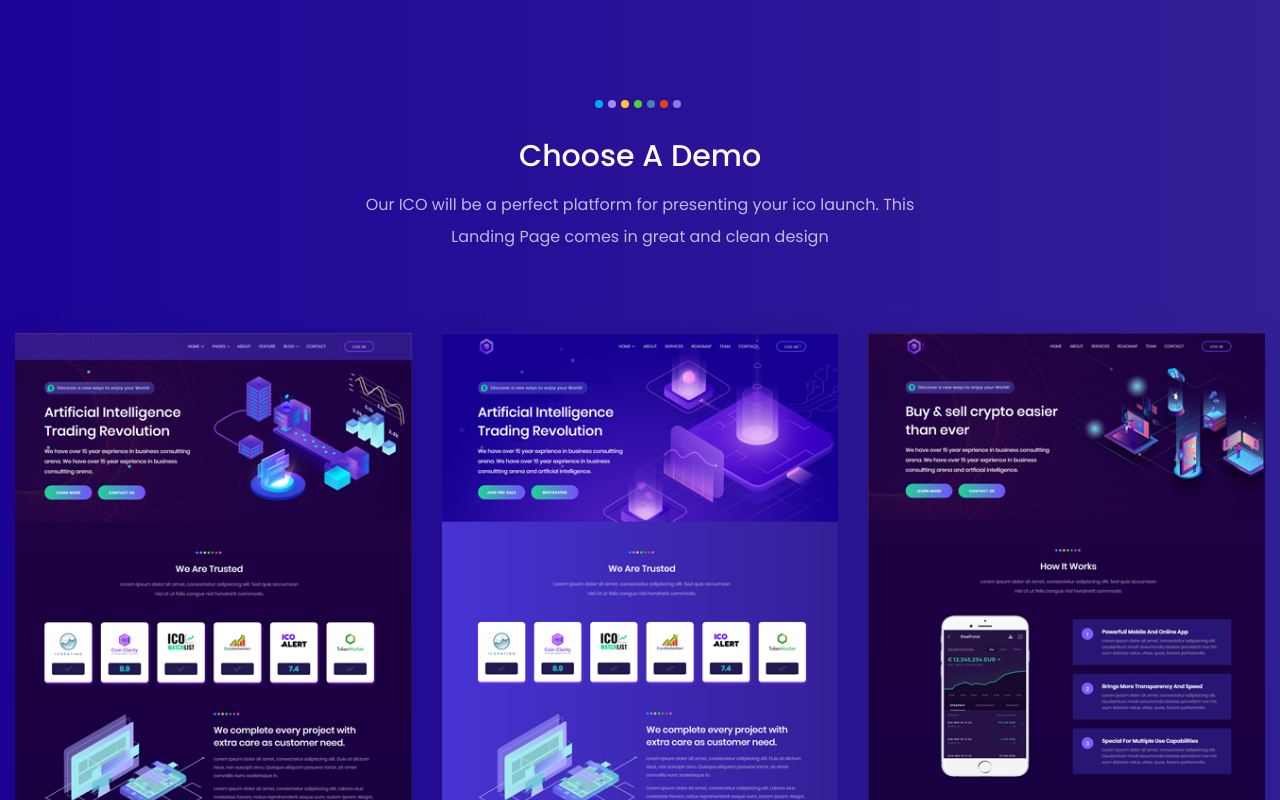
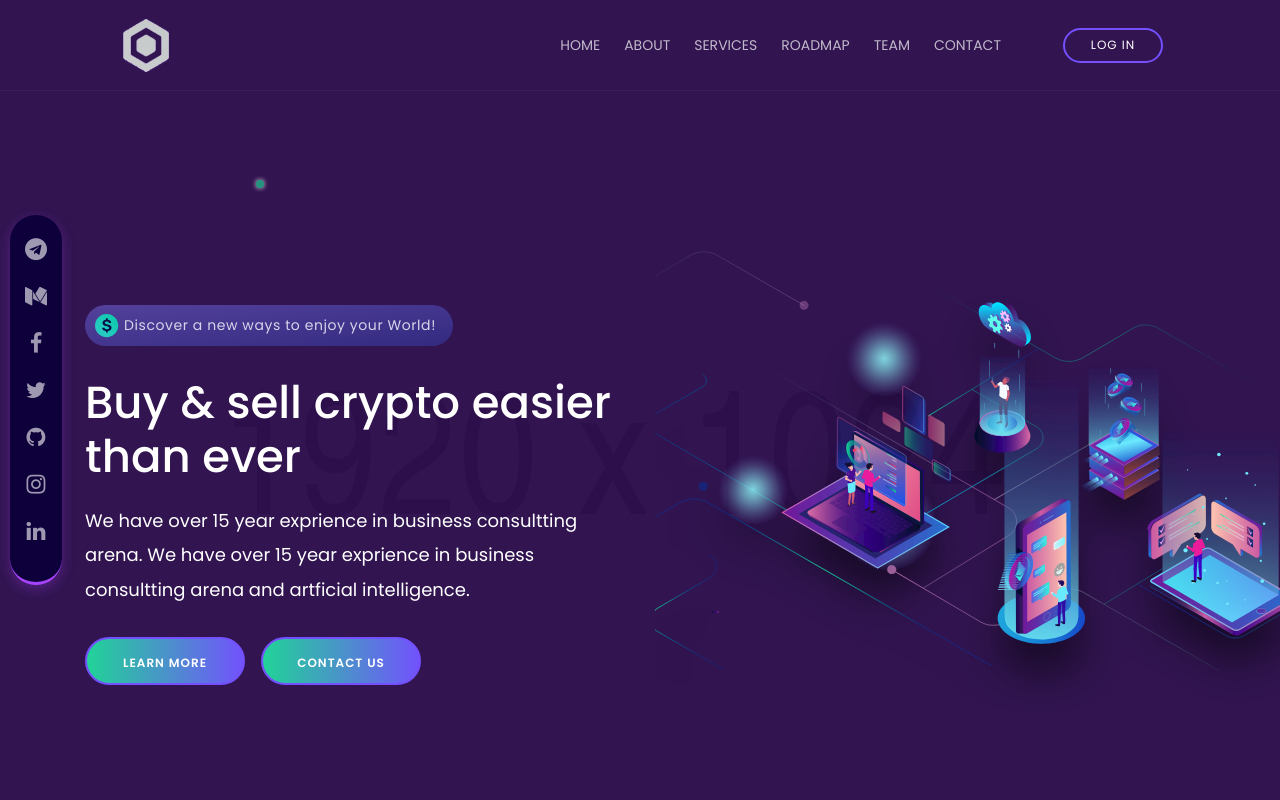
Before and after one commit to Scarlett-Truong/gohash-landing, a React (Create React App) app: page / in a window 1280 px wide. Shown: the top 800 px of the page. Built offline with nearby package versions, Linux system fonts and the light colour scheme; a web font is replaced by a local one.

Commit message:
porting the template

```diff
--- a/src/App.jsx
+++ b/src/App.jsx
@@ -1,50 +1,52 @@
-import React , {useEffect} from "react";
-import {Helmet} from "react-helmet";
+import React, { useEffect } from "react";
+import { Helmet } from "react-helmet";
 import { Switch, Route } from "react-router-dom";
-import Aos from 'aos'
+import Aos from "aos";
 
-import Home from './pages/Home'
-import HomeDemo1 from './template/HomeDemo1'
-import HomeDemo2 from './template/HomeDemo2'
-import HomeDemo3 from './template/HomeDemo3'
+import Home from "./pages/Home";
+import HomeDemo1 from "./template/HomeDemo1";
+import HomeDemo2 from "./template/HomeDemo2";
+import HomeDemo3 from "./template/HomeDemo3";
 
-import 'aos/dist/aos.css';
-import './assets/css/General.css';
-import './assets/css/bootstrap.min.css';
-import './assets/css/responsive.css';
+import "aos/dist/aos.css";
+import "./assets/css/General.css";
+import "./assets/css/bootstrap.min.css";
+import "./assets/css/responsive.css";
 
-import 'bootstrap/dist/js/bootstrap.bundle.min';
-
+import "bootstrap/dist/js/bootstrap.bundle.min";
 
 const App = () => {
-
   useEffect(() => {
-
     Aos.init({
-      duration: 1000
-      })
-  },[])
+      duration: 1000,
+    });
+  }, []);
 
   return (
-
     <div className="App">
       <Helmet>
         <meta charset="utf-8" />
-          <meta name="viewport" content="width=device-width, initial-scale=1, shrink-to-fit=no" />
-          <title>
-            NFT Marketplace
-          </title>
-          <link href="https://fonts.googleapis.com/css?family=Open+Sans:300,400,600,700" rel="stylesheet" />
-          <link rel="stylesheet" href="https://cdnjs.cloudflare.com/ajax/libs/font-awesome/4.7.0/css/font-awesome.min.css" integrity="sha256-eZrrJcwDc/3uDhsdt61sL2oOBY362qM3lon1gyExkL0=" crossorigin="anonymous" />
+        <meta
+          name="viewport"
+          content="width=device-width, initial-scale=1, shrink-to-fit=no"
+        />
+        <title>NFT Marketplace</title>
+        <link
+          href="https://fonts.googleapis.com/css?family=Open+Sans:300,400,600,700"
+          rel="stylesheet"
+        />
+        <link
+          rel="stylesheet"
+          href="https://cdnjs.cloudflare.com/ajax/libs/font-awesome/4.7.0/css/font-awesome.min.css"
+          integrity="sha256-eZrrJcwDc/3uDhsdt61sL2oOBY362qM3lon1gyExkL0="
+          crossorigin="anonymous"
+        />
       </Helmet>
       <Switch>
-          <Route path="/" exact component={Home} />
-  				<Route path="/index-demo-1" component={HomeDemo1} />
-  				<Route path="/index-demo-2" component={HomeDemo2} />
-          <Route path="/index-demo-3" component={HomeDemo3} />
+        <Route path="/" exact component={HomeDemo3} />
       </Switch>
     </div>
   );
-}
+};
 
 export default App;
--- a/src/containers/Home/SectionDemo/index.jsx
+++ b/src/containers/Home/SectionDemo/index.jsx
@@ -1,18 +1,9 @@
 import Demo from "./Demo";
 
-const SectionDemo = ({data}) => {
-
+const SectionDemo = ({ data }) => {
   return (
-    <div class="row">
-      {data && data.map((item , key) => (
-          <Demo
-            key={key}
-            img={item.img}
-            path={item.path}
-          />
-        ))}
-    </div>
+    <div class="row">{data && <Demo img={data.img} path={data.path} />}</div>
   );
-}
+};
 
 export default SectionDemo;
--- a/src/containers/Home/index.jsx
+++ b/src/containers/Home/index.jsx
@@ -1,42 +1,47 @@
-import {useEffect}  from "react";
-import data from '../../data/data-containers/data-Home.js';
+import { useEffect } from "react";
 
-import {handelTitle} from '../../utils'
+import Demo from "../Home/SectionDemo";
 
-import './demo.css'
+import data from "../../data/data-containers/data-Home.js";
+
+import { handelTitle } from "../../utils";
+
+import "./demo.css";
 
 // import Footer from '../../layouts/Footer'
-import Footer from '../../layouts/Footer'
+import Footer from "../../layouts/Footer";
 // import {Fluid1 , Fluid2} from './Fluid';
-import SectionHeading from './SectionHeading'
-import SectionDemo from './SectionDemo'
+import SectionHeading from "./SectionHeading";
+import SectionDemo from "./SectionDemo";
 
 const HomeContainer = () => {
+  useEffect(() => {
+    handelTitle("Home Template");
+  }, []);
 
   useEffect(() => {
-    handelTitle('Home Template')
-  },[])
-
-  useEffect(() => {
-    if (document.title === 'Home Template') {
-    	document.getElementsByTagName("body")[0].style.backgroundImage = 'linear-gradient(180deg,#240044 0,#0f0240 25%,#400959 40%,#0f0240 65%,#0f0240)'
-    }else{
-    	document.getElementsByTagName("body")[0].style.backgroundImage = 'linear-gradient(to right, #4834d4, #341f97)'
+    if (document.title === "Home Template") {
+      document.getElementsByTagName("body")[0].style.backgroundImage =
+        "linear-gradient(180deg,#240044 0,#0f0240 25%,#400959 40%,#0f0240 65%,#0f0240)";
+    } else {
+      document.getElementsByTagName("body")[0].style.backgroundImage =
+        "linear-gradient(to right, #4834d4, #341f97)";
     }
-  },[])
-
+  }, []);
+  // delete the Demo section
   return (
     <>
       <section className="demo section-padding-100-0" id="demo">
-
         <div className="container">
           <SectionHeading />
           <SectionDemo data={data} />
+
+          <Demo img={data.img} path={data.path} />
         </div>
       </section>
       <Footer />
     </>
   );
-}
+};
 
 export default HomeContainer;
--- a/src/data/data-containers/data-Home.js
+++ b/src/data/data-containers/data-Home.js
@@ -1,10 +1,5 @@
-import {
-    HomeDemo1,
-    HomeDemo2,
-    HomeDemo3
+import { HomeDemo3 } from "../../utils/allImgs";
 
-} from '../../utils/allImgs'
+const data = { img: HomeDemo3, path: "/index-demo-3" };
 
-const data = [ {img:HomeDemo1,path:'/index-demo-1'} , {img:HomeDemo2,path:'/index-demo-2'} , {img:HomeDemo3,path:'/index-demo-3'} ]
-
-export default data
+export default data;
--- a/src/template/HomeDemo3/index.jsx
+++ b/src/template/HomeDemo3/index.jsx
@@ -1,5 +1,5 @@
-import {useEffect}  from "react";
-import './style/HomeDemo3.scss'
+import { useEffect } from "react";
+import "./style/HomeDemo3.scss";
 
 import {
   VerticalSocial,
@@ -13,8 +13,8 @@ import {
   DocElementTitle,
   TokenText,
   TeamMember,
-          PartnersData
-       } from '../../data/data-containers/data-HomeDemo3.js';
+  PartnersData,
+} from "../../data/data-containers/data-HomeDemo3.js";
 
 import {
   HomeDemo3About1,
@@ -23,42 +23,43 @@ import {
   HomeDemo3ImgPhone,
   HomeDemo3RingsBg,
   HomeDemo3Allocation,
-          HomeDemo3BgRoadmap
-        } from '../../utils/allImgs'
+  HomeDemo3BgRoadmap,
+} from "../../utils/allImgs";
 
-import {handelTitle} from '../../utils'
-import Header from "../../layouts/Header"
-import Footer from '../../layouts/FooterPages'
+import { handelTitle } from "../../utils";
+import Header from "../../layouts/Header";
+import Footer from "../../layouts/FooterPages";
 
-import SecWelcomeArea from './SecWelcomeArea'
-import SecVerticalSocial from './SecVerticalSocial'
-import SecHowItWorks from './SecHowItWorks'
-import SecTrust from './SecTrust'
-import SecAboutUsClient from './SecAboutUsClient'
-import SecAboutUs from './SecAboutUs'
-import SecDemoVideo from './SecDemoVideo'
-import SecOurServices from './SecOurServices'
-import SecOurRoadmap from './SecOurRoadmap'
-import SecOurFeatures from './SecOurFeatures'
-import SecSubscribe from './SecSubscribe'
-import SecFAQ_Timeline from './SecFAQ_Timeline'
-import SecDistribution from './SecDistribution'
-import SecTeam from './SecTeam'
-import SecPartners from './SecPartners'
+import SecWelcomeArea from "./SecWelcomeArea";
+import SecVerticalSocial from "./SecVerticalSocial";
+import SecHowItWorks from "./SecHowItWorks";
+import SecTrust from "./SecTrust";
+import SecAboutUsClient from "./SecAboutUsClient";
+import SecAboutUs from "./SecAboutUs";
+import SecDemoVideo from "./SecDemoVideo";
+import SecOurServices from "./SecOurServices";
+import SecOurRoadmap from "./SecOurRoadmap";
+import SecOurFeatures from "./SecOurFeatures";
+import SecSubscribe from "./SecSubscribe";
+import SecFAQ_Timeline from "./SecFAQ_Timeline";
+import SecDistribution from "./SecDistribution";
+import SecTeam from "./SecTeam";
+import SecPartners from "./SecPartners";
 
 let HomeDemo3 = () => {
+  useEffect(() => {
+    handelTitle("Home Template3");
+  }, []);
 
   useEffect(() => {
-    handelTitle('Home Template3')
-  },[])
-
-  useEffect(() => {
-    if (document.title === 'Home Template3') {
-      document.getElementsByTagName("body")[0].style.backgroundImage = 'linear-gradient(180deg,#240044 0,#0f0240 25%,#400959 40%,#0f0240 65%,#0f0240)'
-    }else{
-      document.getElementsByTagName("body")[0].style.backgroundImage = 'linear-gradient(to right, #4834d4, #341f97)'
+    if (document.title === "Home Template3") {
+      document.getElementsByTagName("body")[0].style.backgroundImage =
+        "linear-gradient(180deg,#240044 0,#0f0240 25%,#400959 40%,#0f0240 65%,#0f0240)";
+    } else {
+      document.getElementsByTagName("body")[0].style.backgroundImage =
+        "linear-gradient(to right, #4834d4, #341f97)";
     }
-  },[])
+  }, []);
 
   return (
     <>
@@ -66,7 +67,9 @@ let HomeDemo3 = () => {
       <div className="HomeDemo3">
         <SecWelcomeArea />
         <SecVerticalSocial data={VerticalSocial} />
+        {/*
         <SecHowItWorks data={HowItWorksInfo} imgPhone={HomeDemo3ImgPhone} />
+        */}
         <SecTrust data={SingleCoolFact} />
         <SecAboutUsClient img={HomeDemo3About1} />
         <SecAboutUs img={HomeDemo3Solution} />
@@ -74,7 +77,11 @@ let HomeDemo3 = () => {
         <div className="clearfix" />
         <SecOurServices data={service_single_content} />
         <SecOurRoadmap data={timelineInfo} img={HomeDemo3BgRoadmap} />
-        <SecOurFeatures data={ServiceBlock} imgPhone={HomeDemo3ImgPhone} Rings={HomeDemo3RingsBg} />
+        <SecOurFeatures
+          data={ServiceBlock}
+          imgPhone={HomeDemo3ImgPhone}
+          Rings={HomeDemo3RingsBg}
+        />
         <SecSubscribe data={SocialListIco} />
         <SecFAQ_Timeline FQAInfo={FQAInfo} DocElementTitle={DocElementTitle} />
         <SecDistribution img={HomeDemo3Allocation} data={TokenText} />
@@ -86,4 +93,4 @@ let HomeDemo3 = () => {
   );
 };
 
-export default HomeDemo3
+export default HomeDemo3;
```
Also changed, not shown: 2 other files (tests, documents, lock files or other folders). Lines whose indentation alone changed are shown as unchanged.
